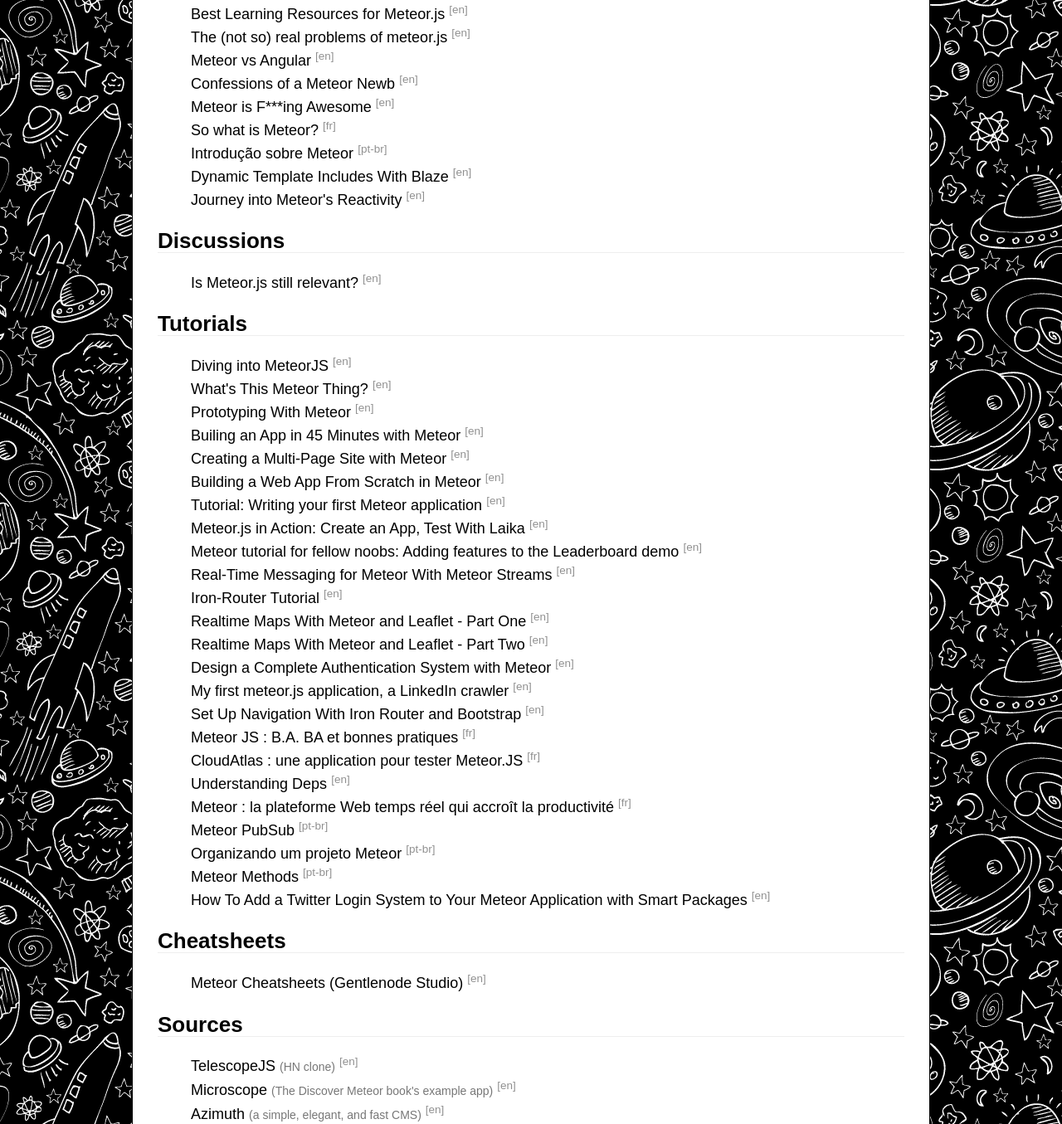
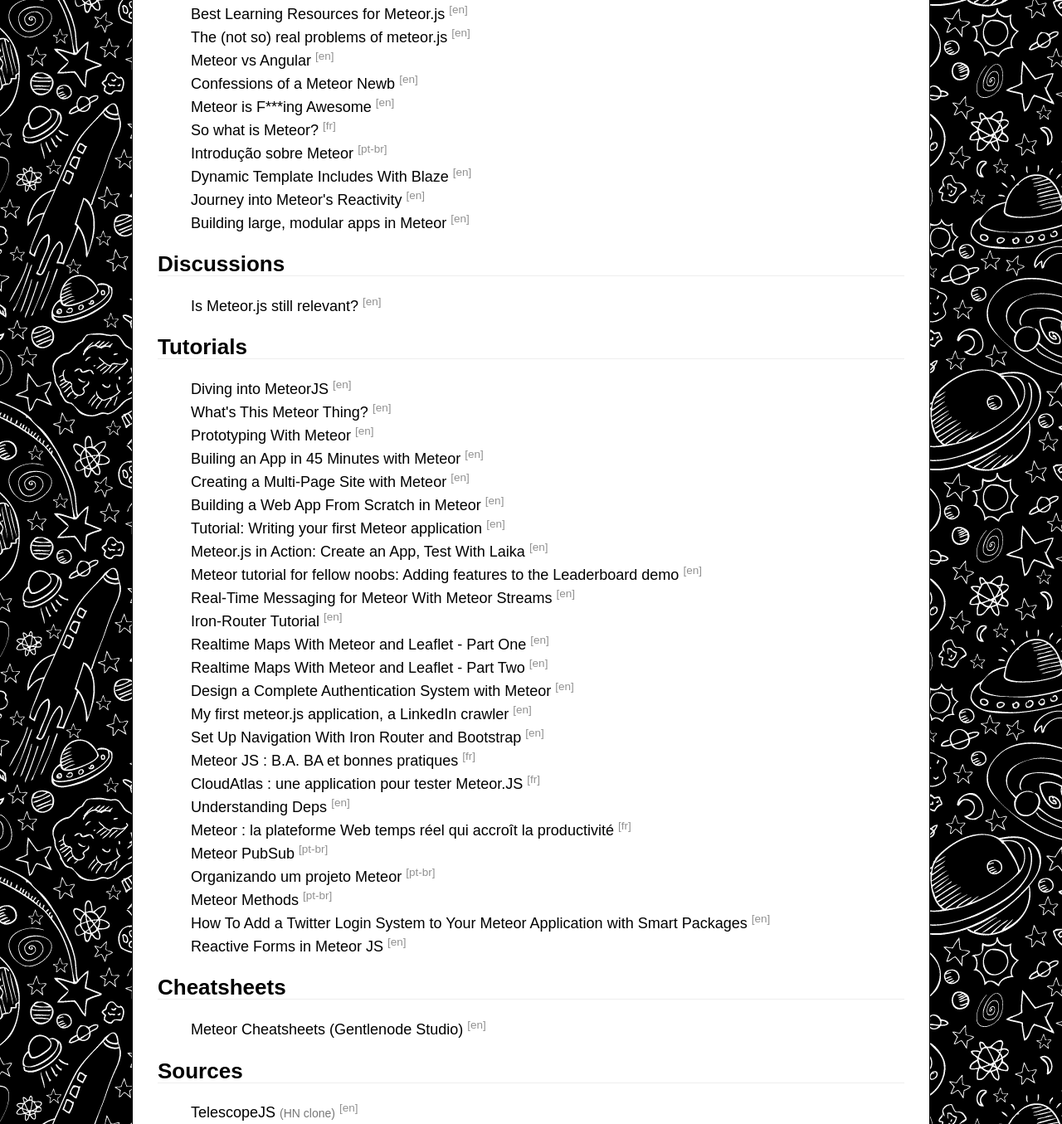
Before and after one commit to Urigo/awesome-meteor, a plain HTML site: page index.html in a window 1280 px wide. Shown: the part 2127-3482 px from the top of the page at 83% size. Drawn offline with Linux system fonts and the light colour scheme.

Commit message:
Update 2014-06-27T21:25:10.218Z

```diff
--- a/index.html
+++ b/index.html
@@ -396,6 +396,12 @@
       <sup>[en]</sup>
     </li>
 
+    <li>
+      <a href="http://tech.exponential.io/meteor/building-large-modular-apps-meteor/">Building large, modular apps in Meteor</a>
+
+      <sup>[en]</sup>
+    </li>
+
   </ul>
 
   <h2>Discussions</h2>
@@ -552,6 +558,12 @@
 
     <li>
       <a href="http://meteortips.com/twitter-account-login-system-tutorial/">How To Add a Twitter Login System to Your Meteor Application with Smart Packages</a>
+
+      <sup>[en]</sup>
+    </li>
+
+    <li>
+      <a href="http://www.neo.com/2014/05/23/reactive-forms-in-meteor-js">Reactive Forms in Meteor JS</a>
 
       <sup>[en]</sup>
     </li>
```
